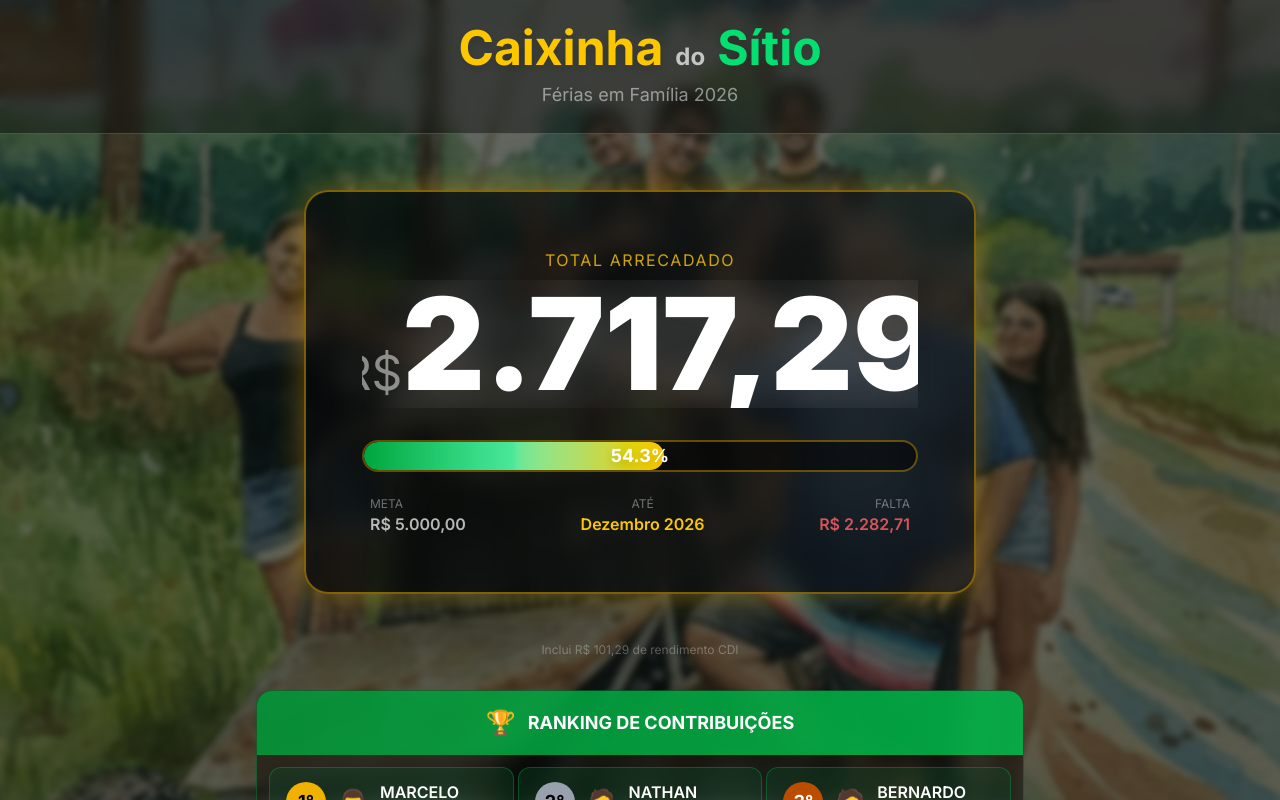
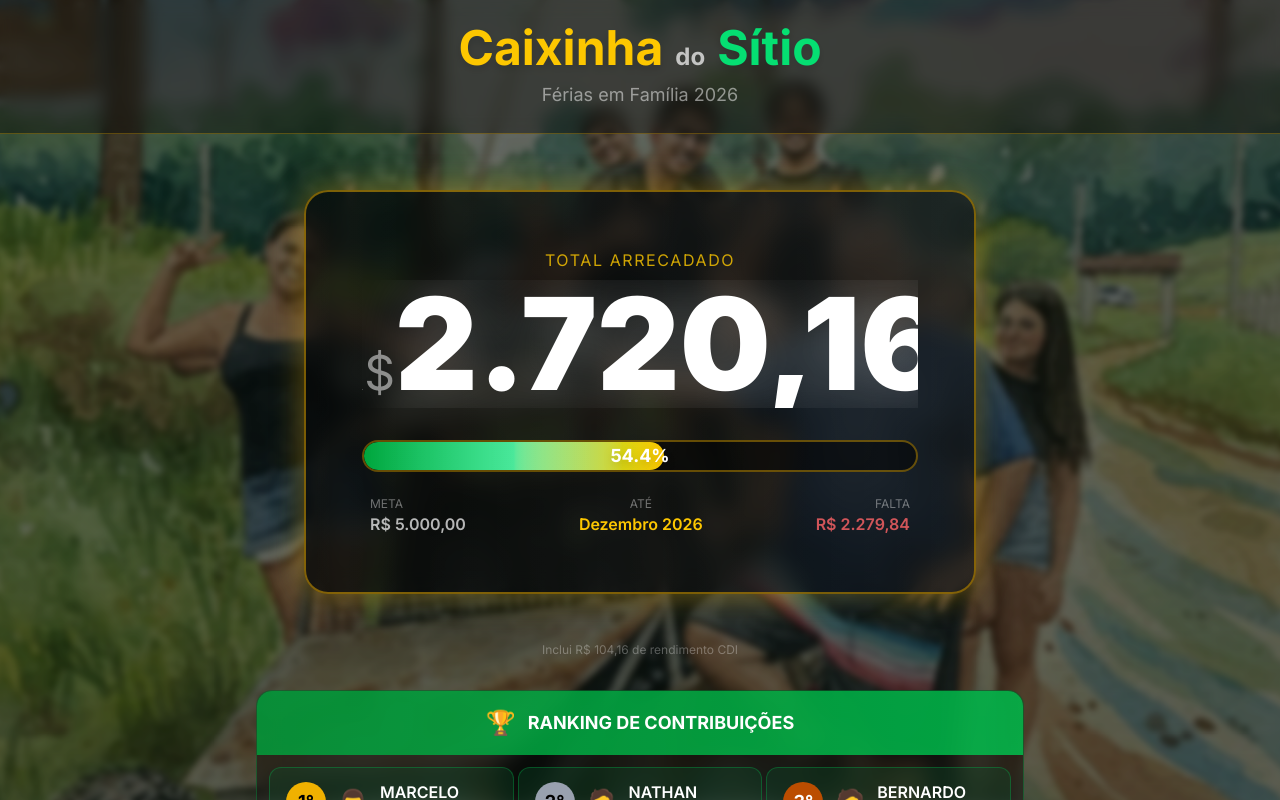
Before and after one commit to nathanbrandao4/caixinha-do-sitio, a Next.js app: page / in a window 1280 px wide. Shown: the top 800 px of the page. Built offline with nearby package versions, Linux system fonts and the light colour scheme.

Commit message:
CDI atualizado para R$104,16

```diff
--- a/app/page.tsx
+++ b/app/page.tsx
@@ -18,7 +18,7 @@ const CONTRIBUICOES: ContributorTotal[] = [
 ]
 
 // Rendimento CDI acumulado
-const RENDIMENTO_CDI = 101.29
+const RENDIMENTO_CDI = 104.16
 // ========================================
 
 export default function HomePage() {
```
Also changed, not shown: 1 other file (tests, documents, lock files or other folders).
